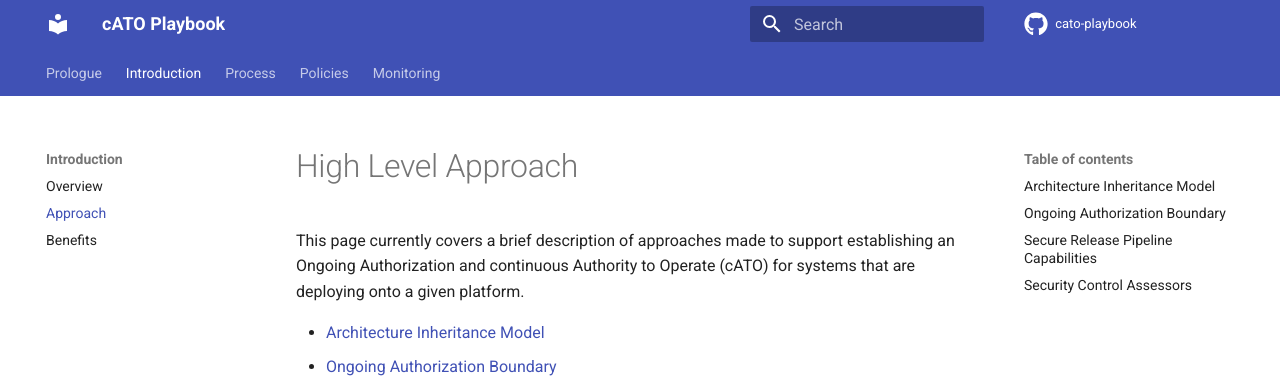
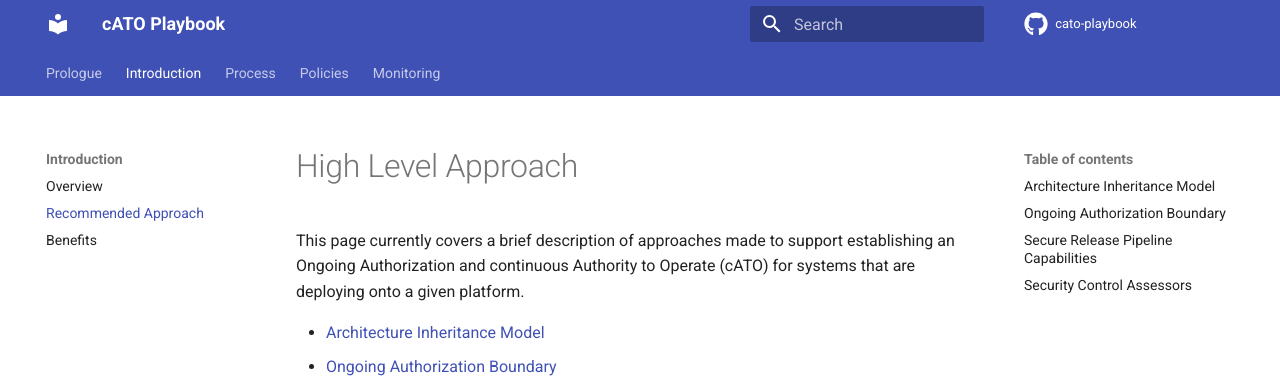
Before and after one commit to rise8-us/cato-playbook, an MkDocs documentation site: the page built from docs/approach.md, in a window 1280 px wide. Shown: the top 392 px of the page. Built offline with MkDocs 1.6.1 and Material for MkDocs 9.7.7, drawn with Linux system fonts in a browser that asks for light colours; comment, search, counter and statistics services are not loaded.

Commit message:
Update mkdocs.yml

```diff
--- a/mkdocs.yml
+++ b/mkdocs.yml
@@ -40,7 +40,7 @@ nav:
   - 'Prologue': 'index.md'
   - 'Introduction':
       - 'Overview': 'overview.md'
-      - 'Approach': 'approach.md'
+      - 'Recommended Approach': 'approach.md'
       - 'Benefits': 'benefits.md'
   - 'Process':
       - 'Overview': 'process.md'
```
